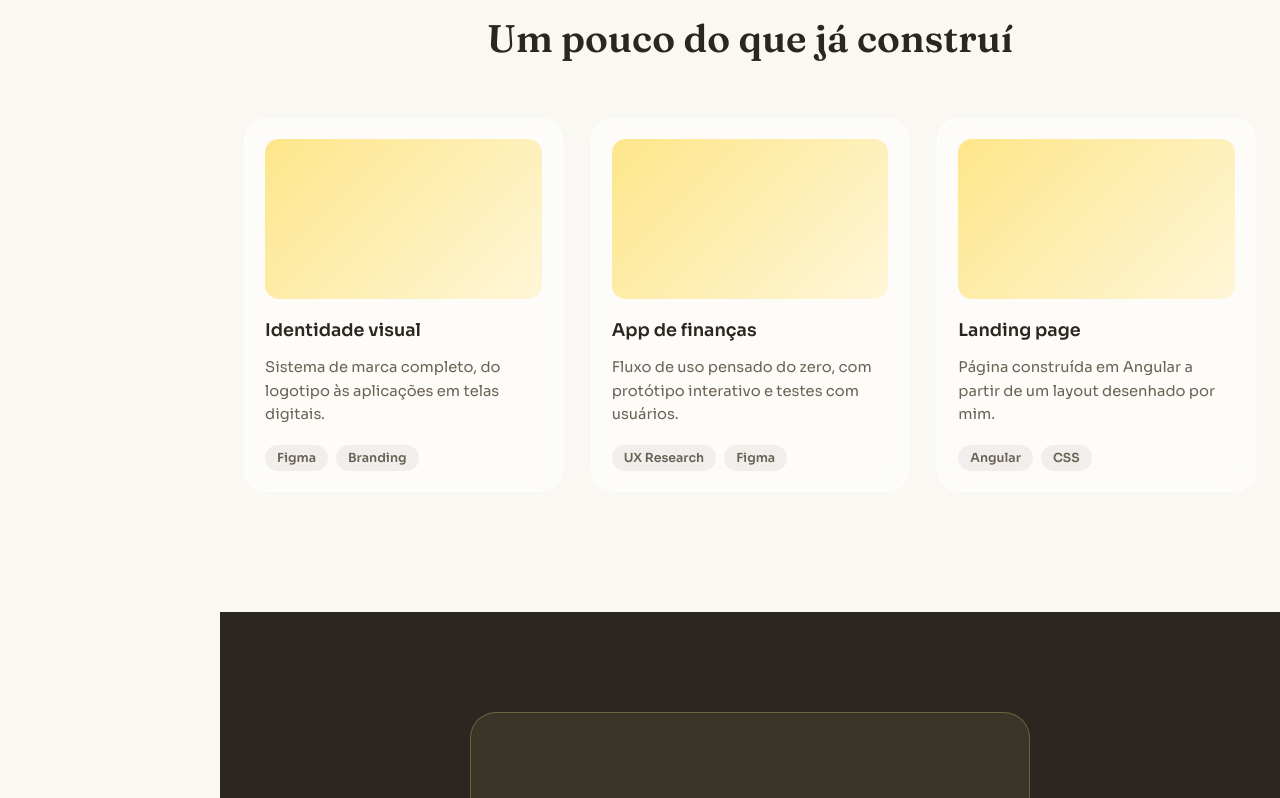
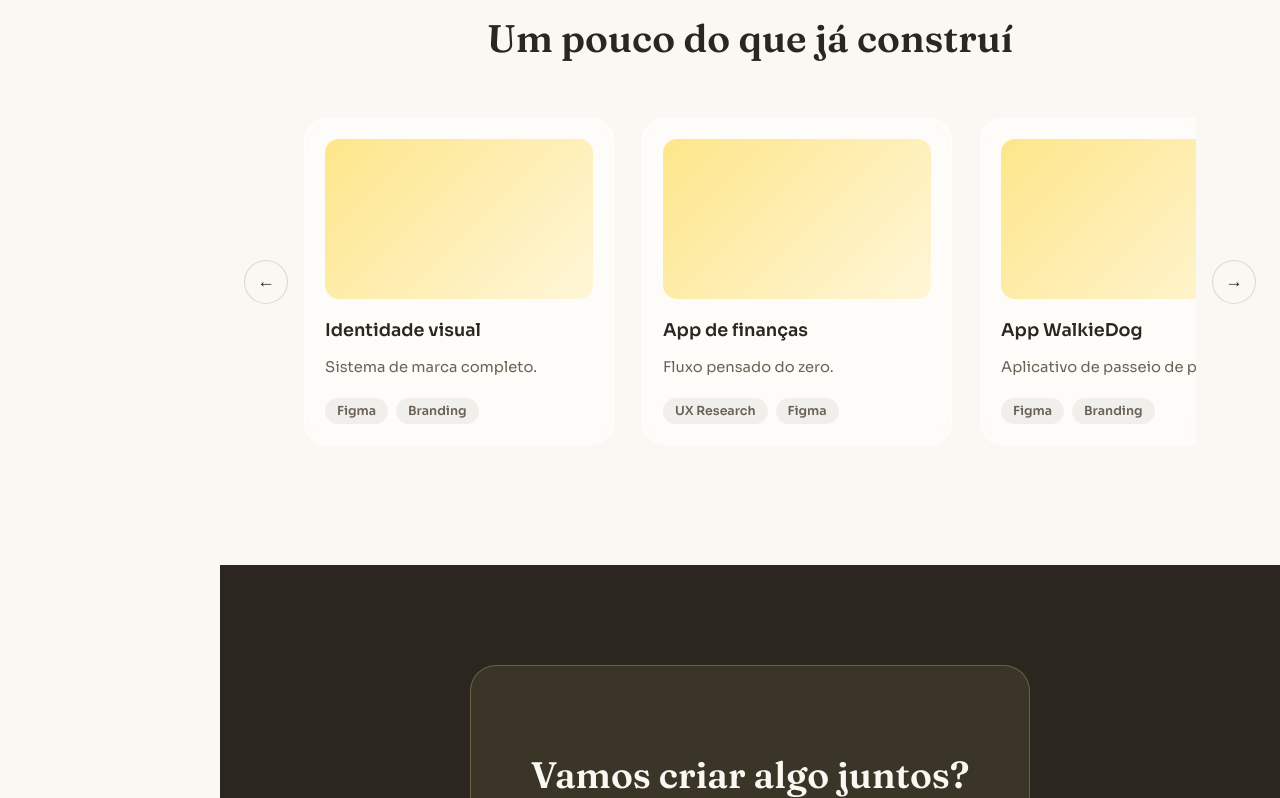
Before and after one commit to beatrizhf/angular2.0, an Angular app in the folder site-angular/: page / in a window 1280 px wide. Shown: the part 1562-2360 px from the top of the page. Built offline with nearby package versions, Linux system fonts and the light colour scheme.

Commit message:
cria carrossel

```diff
--- a/site-angular/src/app/features/home/cards/cards.css
+++ b/site-angular/src/app/features/home/cards/cards.css
@@ -33,12 +33,19 @@
 }
 
 .grade-projetos {
-  display: grid;
-  grid-template-columns: repeat(auto-fit, minmax(280px, 1fr));
+  display: flex;
+  overflow-x: scroll;
+  scroll-snap-type: x mandatory;
   gap: 28px;
   max-width: 1080px;
   margin: 0 auto;
   text-align: left;
+  scrollbar-width: none;
+  -ms-overflow-style: none;
+}
+
+.grade-projetos::-webkit-scrollbar {
+  display: none;
 }
 
 .projeto {
@@ -46,6 +53,9 @@
   border: 1px solid var(--borda-vidro);
   border-radius: 22px;
   padding: 20px;
+  width: 310px;
+  flex-shrink: 0;
+  scroll-snap-align: start;
   backdrop-filter: blur(14px);
   -webkit-backdrop-filter: blur(14px);
   transition: transform 0.25s ease, box-shadow 0.25s ease;
@@ -92,6 +102,48 @@
   color: var(--tinta-suave);
 }
 
+.carrossel {
+  display: flex;
+  align-items: center;
+  gap: 16px;
+  max-width: 1080px;
+  margin: 0 auto;
+}
+
+.carrossel .grade-projetos {
+  margin: 0;
+}
+
+.seta {
+  flex-shrink: 0;
+  width: 44px;
+  height: 44px;
+  border-radius: 50%;
+  border: 1px solid rgba(43, 38, 32, 0.15);
+  background: var(--creme);
+  color: var(--tinta);
+  font-size: 1.1rem;
+  cursor: pointer;
+  display: flex;
+  align-items: center;
+  justify-content: center;
+  transition: background 0.2s ease;
+}
+
+.seta:hover {
+  background: var(--amarelo);
+}
+
+:host-context(.escuro) .seta {
+  background: #1e1a17;
+  border-color: rgba(255, 255, 255, 0.12);
+  color: var(--creme);
+}
+
+:host-context(.escuro) .seta:hover {
+  background: rgba(255, 255, 255, 0.1);
+}
+
 :host-context(.escuro) .projetos {
   background: #141210;
 }
--- a/site-angular/src/app/features/home/cards/cards.html
+++ b/site-angular/src/app/features/home/cards/cards.html
@@ -2,35 +2,23 @@
     <span class="rotulo">Projetos</span>
     <h2>Um pouco do que já construí</h2>
 
-  <div class="grade-projetos">
+    <div class="carrossel">
+        <button class="seta seta-esquerda" (click)="anterior()" aria-label="Projeto anterior">←</button>
+
+        <div class="grade-projetos" #trilha>
+            @for (projeto of projetos; track projeto.titulo) {
             <article class="projeto">
                 <div class="projeto-capa"></div>
-      <h3>Identidade visual</h3>
-      <p>Sistema de marca completo, do logotipo às aplicações em telas digitais.</p>
+                <h3>{{ projeto.titulo }}</h3>
+                <p>{{ projeto.descricao }}</p>
                 <div class="projeto-tecs">
-        <span>Figma</span>
-        <span>Branding</span>
+                    @for (tag of projeto.tags; track tag) {
+                    <span>{{ tag }}</span>
+                    }
                 </div>
             </article>
-
-    <article class="projeto">
-      <div class="projeto-capa"></div>
-      <h3>App de finanças</h3>
-      <p>Fluxo de uso pensado do zero, com protótipo interativo e testes com usuários.</p>
-      <div class="projeto-tecs">
-        <span>UX Research</span>
-        <span>Figma</span>
+            }
         </div>
-    </article>
-
-    <article class="projeto">
-      <div class="projeto-capa"></div>
-      <h3>Landing page</h3>
-      <p>Página construída em Angular a partir de um layout desenhado por mim.</p>
-      <div class="projeto-tecs">
-        <span>Angular</span>
-        <span>CSS</span>
-      </div>
-    </article>
+        <button class="seta seta-direita" (click)="proximo()" aria-label="Próximo projeto">→</button>
     </div>
 </section>
--- a/site-angular/src/app/features/home/cards/cards.ts
+++ b/site-angular/src/app/features/home/cards/cards.ts
@@ -1,4 +1,4 @@
-import { Component } from '@angular/core';
+import { Component, ViewChild, ElementRef } from '@angular/core';
 
 @Component({
   selector: 'app-cards',
@@ -6,4 +6,22 @@ import { Component } from '@angular/core';
   templateUrl: './cards.html',
   styleUrl: './cards.css',
 })
-export class Cards {}
+export class Cards {
+  @ViewChild('trilha') trilha!: ElementRef;
+  projetos = [
+  { titulo: 'Identidade visual', descricao: 'Sistema de marca completo.', tags: ['Figma', 'Branding'] },
+  { titulo: 'App de finanças', descricao: 'Fluxo pensado do zero.', tags: ['UX Research', 'Figma'] },
+  { titulo: 'App WalkieDog', descricao: 'Aplicativo de passeio de pets.', tags: ['Figma', 'Branding'] },
+  { titulo: 'Site Lothal', descricao: 'Site institucional da Lothal.', tags: ['UX Research', 'Figma'] },
+  { titulo: 'DesignSystem Ailos', descricao: 'Design System do app Ailos.', tags: ['Figma', 'UX Research'] },
+  { titulo: 'App Menu Cafeteria', descricao: 'Menu interativo para cafeteria.', tags: ['UX Research', 'Figma'] },
+];
+
+proximo() {
+    this.trilha.nativeElement.scrollBy({ left: 340, behavior: 'smooth' });
+  }
+
+  anterior() {
+    this.trilha.nativeElement.scrollBy({ left: -340, behavior: 'smooth' });
+  }
+}
--- a/site-angular/src/app/features/home/hero/hero.css
+++ b/site-angular/src/app/features/home/hero/hero.css
@@ -23,13 +23,25 @@
 
 .hero-brilho {
   position: absolute;
-  width: 480px;
-  height: 480px;
+  width: 780px;
+  height: 780px;
   border-radius: 50%;
   background: radial-gradient(circle, var(--amarelo) 0%, rgba(253, 230, 138, 0) 70%);
   top: -120px;
   right: -100px;
   filter: blur(10px);
+}
+
+.hero-brilho2 {
+  position: absolute;
+  width: 380px;
+  height: 380px;
+  border-radius: 50%;
+  background: radial-gradient(circle, var(--amarelo-forte) 0%, rgba(240, 195, 62, 0) 70%);
+  top: -120px;
+  left: -200px;
+  filter: blur(15px);
+  opacity: 0.7;
 }
 
 .hero-vidro {
--- a/site-angular/src/app/features/home/hero/hero.html
+++ b/site-angular/src/app/features/home/hero/hero.html
@@ -1,5 +1,6 @@
 <section class="hero">
   <div class="hero-brilho"></div>
+  <div class="hero-brilho2"></div>
 
   <div class="hero-vidro">
     <span class="cracha">Front-end &amp; UX/UI</span>
--- a/site-angular/src/app/features/projetos/projetos.ts
+++ b/site-angular/src/app/features/projetos/projetos.ts
@@ -6,4 +6,5 @@ import { Component } from '@angular/core';
   templateUrl: './projetos.html',
   styleUrl: './projetos.css',
 })
-export class Projetos {}
+export class Projetos {
+}
--- a/site-angular/src/app/shared/footer/footer.html
+++ b/site-angular/src/app/shared/footer/footer.html
@@ -1,8 +1,8 @@
 <footer class="footer">
-  <p>© 2026 Beatriz Ferrari.</p>
+  <p>© {{anoAtual}} Beatriz Ferrari.</p>
   <div class="redes">
-    <a href="#" aria-label="LinkedIn">in</a>
-    <a href="#" aria-label="GitHub">gh</a>
-    <a href="#" aria-label="Instagram">ig</a>
+    <a href="https://www.linkedin.com/in/beatriz-haiana-86096b278/" target="_blank" rel="noopener noreferrer" aria-label="LinkedIn">Linkedin</a>
+    <a href="https://github.com/beatrizhf" target="_blank" rel="noopener noreferrer" aria-label="GitHub">GitHub</a>
+    <a href="https://www.instagram.com/beatriz_hf/" target="_blank" rel="noopener noreferrer" aria-label="Instagram">Instagram</a>
   </div>
 </footer>
--- a/site-angular/src/app/shared/footer/footer.ts
+++ b/site-angular/src/app/shared/footer/footer.ts
@@ -6,4 +6,6 @@ import { Component } from '@angular/core';
   templateUrl: './footer.html',
   styleUrl: './footer.css',
 })
-export class Footer {}
+export class Footer {
+  anoAtual = new Date().getFullYear();
+}
```
Lines whose indentation alone changed are shown as unchanged.
